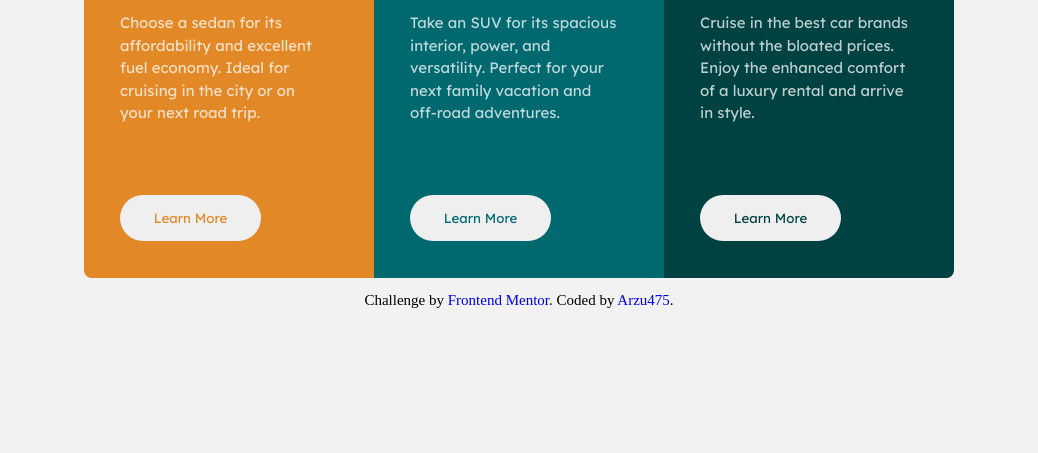
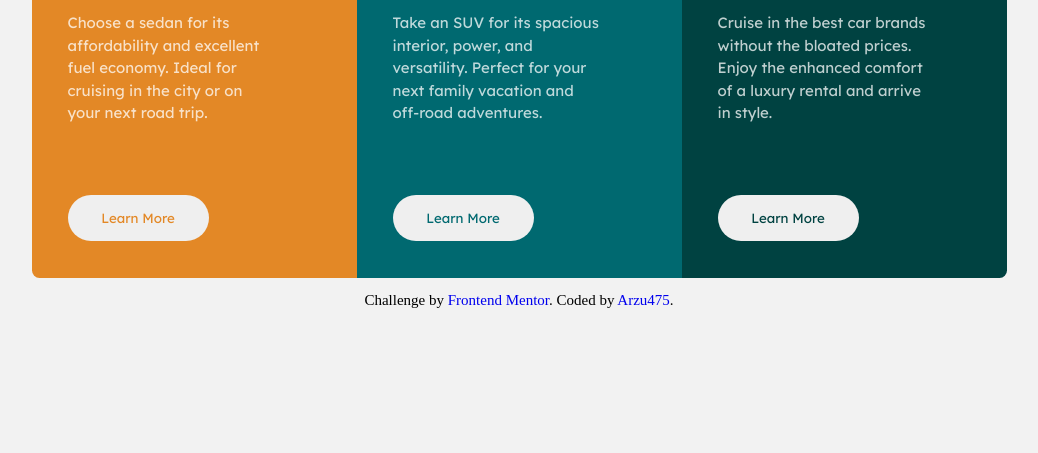
Before and after one commit to Arzu475/3-column-card, a plain HTML site: page index.html in a window 1280 px wide. Shown: the part 347-800 px from the top of the page, without its empty margins (121-1159 px from the left). Drawn offline with Linux system fonts and the light colour scheme.

Commit message:
Last commit

```diff
--- a/index.html
+++ b/index.html
@@ -18,11 +18,9 @@
     <figure>
       <img src="images/icon-sedans.svg" alt="Sedans Cars">
     </figure>
-    <menu>
  <h1>Sedans</h1>
  <p>Choose a sedan for its affordability and excellent fuel economy. Ideal for cruising in the city
   or on your next road trip.</p>
-</menu>
   <button type="submit">Learn More</button>
 </div>
 
@@ -30,11 +28,9 @@
     <figure>
     <img src="images/icon-suvs.svg" alt="Suvs Cars">
   </figure>
-  <menu>
  <h1>SUVs</h1>
  <p>Take an SUV for its spacious interior, power, and versatility. Perfect for your next family vacation
   and off-road adventures.</p>
-</menu>
   <button type="submit">Learn More</button>
 </div>
 
@@ -42,11 +38,9 @@
     <figure>
     <img src="images/icon-luxury.svg" alt="Luxury Cars">
   </figure>
-  <menu>
  <h1>Luxury</h1>
  <p>Cruise in the best car brands without the bloated prices. Enjoy the enhanced comfort of a luxury
   rental and arrive in style.</p>
-</menu>
   <button type="submit">Learn More</button>
 </div>
 </main>
--- a/style.css
+++ b/style.css
@@ -26,7 +26,7 @@ body{
 
 .main-content{
     display: flex;
-    max-width: 58rem;
+    max-width: 65rem;
     overflow: hidden;
     border-radius: .5rem;
     position: relative;
```
